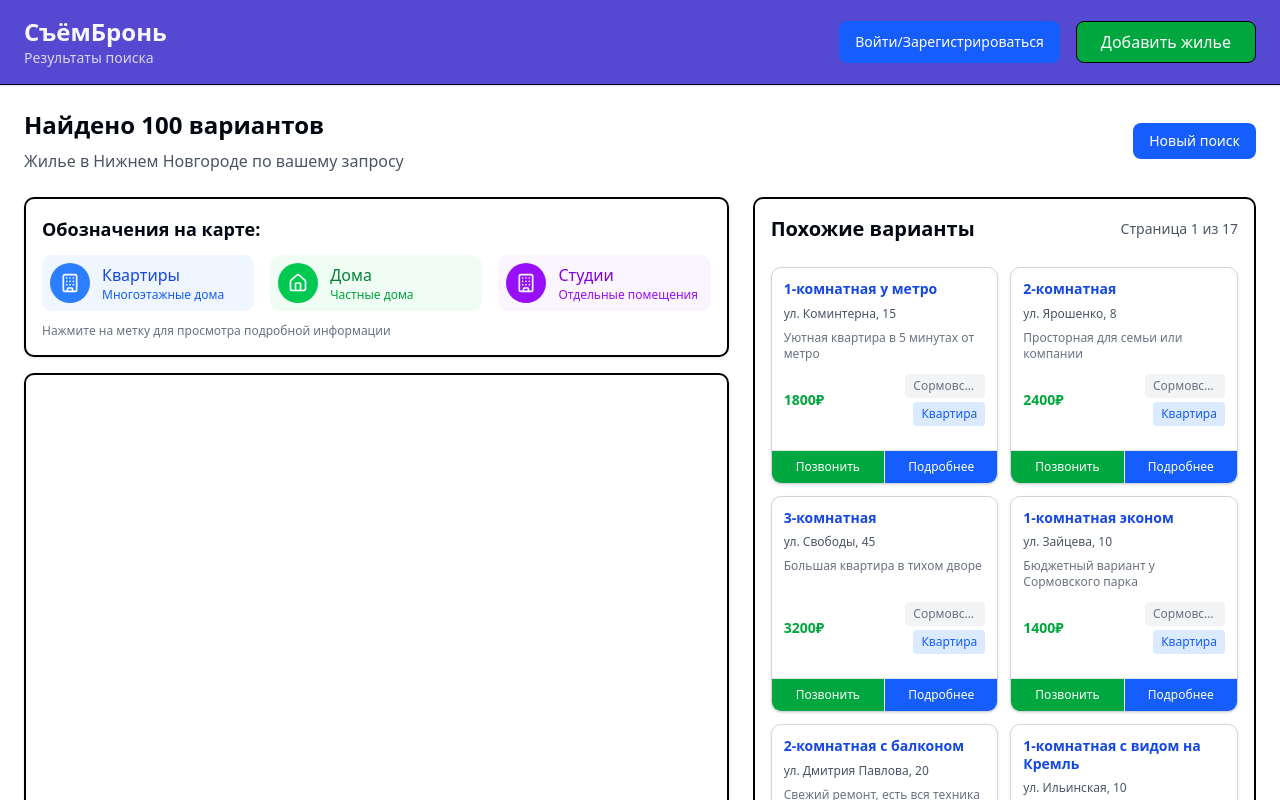
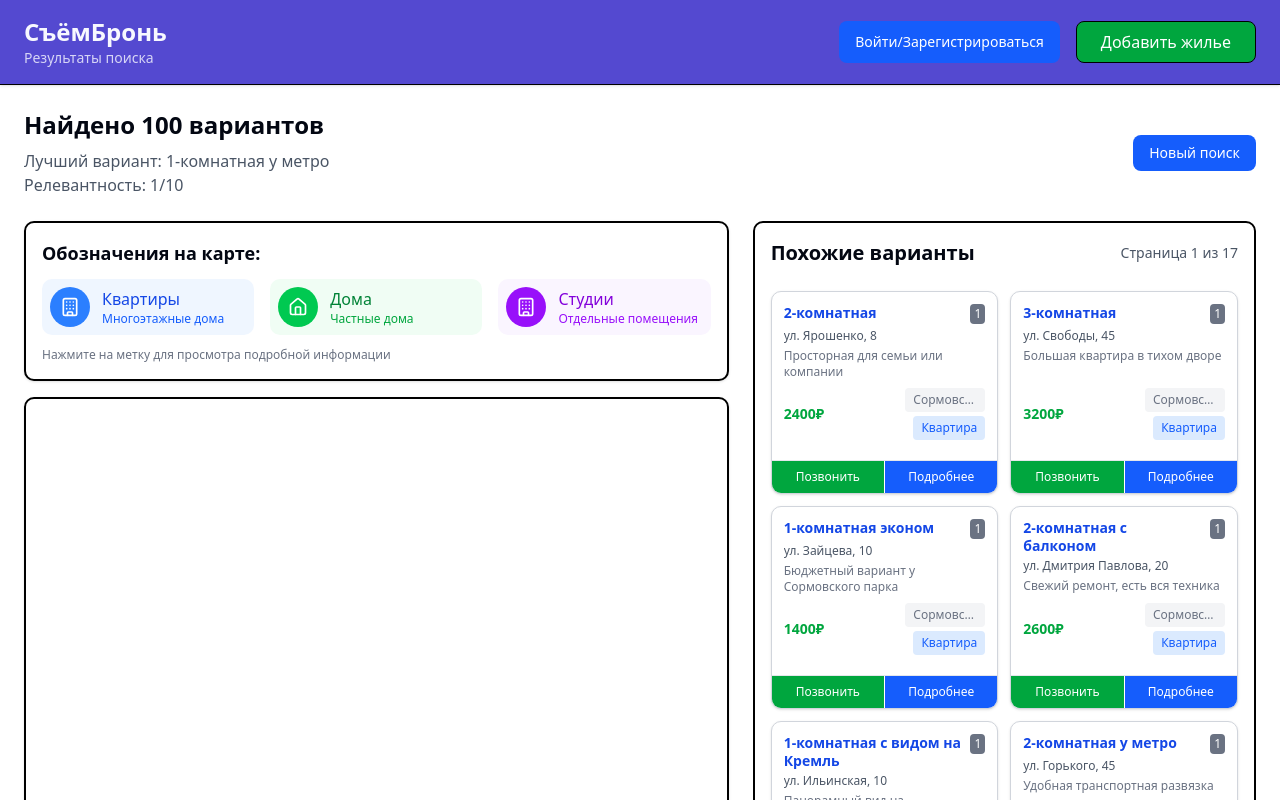
Before and after one commit to artengo10/apartment-rental, a Next.js app: page /results in a window 1280 px wide. Shown: the top 800 px of the page. Built offline with nearby package versions, Linux system fonts and the light colour scheme.

Commit message:
умный поиск система баллов

```diff
--- a/app/results/page.tsx
+++ b/app/results/page.tsx
@@ -1,10 +1,40 @@
 // app/results/page.tsx
+'use client';
+import { useEffect, useState } from 'react';
 import MapComponent from '@/components/MapComponent';
 import ApartmentList from '@/components/ApartmentList';
 import Link from 'next/link';
 import { apartments } from '@/types/apartment';
+import { sortApartmentsByRelevance } from '@/lib/scoring-algorithm';
+import { getSearchCriteria } from '@/lib/search-utils';
+import { ScoredApartment, SearchCriteria } from '@/types/scoring';
 
 export default function ResultsPage() {
+    const [scoredApartments, setScoredApartments] = useState<ScoredApartment[]>([]);
+    const [searchCriteria, setSearchCriteria] = useState<SearchCriteria | null>(null);
+
+    useEffect(() => {
+        const criteria = getSearchCriteria();
+        setSearchCriteria(criteria);
+
+        if (criteria) {
+            const sorted = sortApartmentsByRelevance(apartments, criteria);
+            setScoredApartments(sorted);
+        } else {
+            // Если нет критериев, показываем ВСЕ варианты как есть
+            setScoredApartments(apartments.map(apt => ({
+                ...apt,
+                relevanceScore: 1, // Устанавливаем 1 балл чтобы показать
+                isPromoted: false
+            })));
+        }
+    }, []);
+
+    // Фильтруем только варианты с баллами > 0
+    const relevantApartments = scoredApartments.filter(apt => apt.relevanceScore > 0);
+    const bestApartment = relevantApartments[0];
+    const similarApartments = relevantApartments.slice(1);
+
     return (
         <div className="min-h-screen flex flex-col bg-background">
             <header className="bg-primary text-primary-foreground px-4 py-3 sm:px-6 sm:py-4 shadow-sm border-b border-black">
@@ -17,7 +47,6 @@ export default function ResultsPage() {
                     </Link>
 
                     <nav className="flex gap-4">
-                        {/* Добавлена кнопка Войти/Зарегистрироваться */}
                         <button className="bg-blue-600 hover:bg-blue-700 text-white px-4 py-2 rounded-md font-medium transition-colors text-sm">
                             Войти/Зарегистрироваться
                         </button>
@@ -31,11 +60,19 @@ export default function ResultsPage() {
             <main className="flex-1 container mx-auto px-3 sm:px-6 py-6 flex flex-col">
                 <div className="mb-6 flex justify-between items-center">
                     <div>
-                        <h2 className="text-2xl font-bold mb-2">Найдено {apartments.length} вариантов</h2>
-                        <p className="text-gray-600">Жилье в Нижнем Новгороде по вашему запросу</p>
+                        <h2 className="text-2xl font-bold mb-2">
+                            {bestApartment ? `Найдено ${relevantApartments.length} вариантов` : 'Найдено 0 вариантов'}
+                        </h2>
+                        <p className="text-gray-600">
+                            {bestApartment ? `Лучший вариант: ${bestApartment.title}` : 'Жилье в Нижнем Новгороде по вашему запросу'}
+                        </p>
+                        {bestApartment && (
+                            <p className="text-gray-600">
+                                Релевантность: {bestApartment.relevanceScore}/10
+                            </p>
+                        )}
                     </div>
 
-                    {/* Кнопка Новый поиск перемещена сюда */}
                     <Link
                         href="/"
                         className="bg-blue-600 hover:bg-blue-700 text-white px-4 py-2 rounded-md font-medium transition-colors text-sm h-fit"
@@ -44,16 +81,15 @@ export default function ResultsPage() {
                     </Link>
                 </div>
 
-                {/* Основной контент - занимает всё оставшееся пространство */}
                 <div className="flex flex-col xl:flex-row gap-6 flex-grow min-h-0">
-                    {/* Карта - 70% ширины */}
+                    {/* Карта - передаем ТОЛЬКО релевантные варианты */}
                     <div className="w-full xl:w-7/12 h-full">
-                        <MapComponent apartments={apartments} />
+                        <MapComponent apartments={relevantApartments} />
                     </div>
 
-                    {/* Список похожих вариантов - 30% ширины и занимает всю высоту */}
+                    {/* Список похожих вариантов - передаем ТОЛЬКО релевантные варианты */}
                     <div className="w-full xl:w-5/12 h-full">
-                        <ApartmentList apartments={apartments} />
+                        <ApartmentList apartments={similarApartments} />
                     </div>
                 </div>
             </main>
--- a/components/ApartmentList.tsx
+++ b/components/ApartmentList.tsx
@@ -1,11 +1,10 @@
-// components/ApartmentList.tsx
 'use client';
-import { Apartment } from '../types/apartment';
+import { ScoredApartment } from '@/types/scoring';
 import { useState, useEffect } from 'react';
 import { useRouter } from 'next/navigation';
 
 interface ApartmentListProps {
-    apartments: Apartment[];
+    apartments: ScoredApartment[];
 }
 
 const ApartmentList = ({ apartments }: ApartmentListProps) => {
@@ -21,9 +20,9 @@ const ApartmentList = ({ apartments }: ApartmentListProps) => {
             setIsMobile(mobile);
 
             if (mobile) {
-                setItemsPerPage(4); // Мобильные: 2 ряда по 2 карточки = 4
+                setItemsPerPage(4);
             } else {
-                setItemsPerPage(6); // ПК: 3 ряда по 2 колонки = 6
+                setItemsPerPage(6);
             }
         };
 
@@ -32,6 +31,24 @@ const ApartmentList = ({ apartments }: ApartmentListProps) => {
 
         return () => window.removeEventListener('resize', updateLayout);
     }, []);
+
+    // ВСЕ ХУКИ ДОЛЖНЫ БЫТЬ ВЫЗВАНЫ ДО ЛЮБЫХ УСЛОВИЙ
+
+    // Теперь можно проверять условия для рендеринга
+    if (apartments.length === 0) {
+        return (
+            <div className="border-2 border-black rounded-lg p-3 sm:p-4 bg-white h-full flex flex-col">
+                <div className="flex justify-between items-center mb-4 sm:mb-6 flex-shrink-0">
+                    <h3 className="text-lg sm:text-xl font-bold">Похожие варианты</h3>
+                </div>
+                <div className="flex-grow flex items-center justify-center">
+                    <p className="text-gray-500 text-center">
+                        Нет похожих вариантов, соответствующих вашему запросу
+                    </p>
+                </div>
+            </div>
+        );
+    }
 
     // Вычисляем индексы для текущей страницы
     const indexOfLastItem = currentPage * itemsPerPage;
@@ -54,13 +71,13 @@ const ApartmentList = ({ apartments }: ApartmentListProps) => {
         }
     };
 
-    const handleCall = (apartment: Apartment, e: React.MouseEvent) => {
+    const handleCall = (apartment: ScoredApartment, e: React.MouseEvent) => {
         e.preventDefault();
         e.stopPropagation();
         alert(`Позвонить по номеру: +7 (999) 123-45-67\nКвартира: ${apartment.title}`);
     };
 
-    const handleDetails = (apartment: Apartment, e: React.MouseEvent) => {
+    const handleDetails = (apartment: ScoredApartment, e: React.MouseEvent) => {
         e.preventDefault();
         e.stopPropagation();
         router.push(`/apartment/${apartment.id}`);
@@ -80,9 +97,8 @@ const ApartmentList = ({ apartments }: ApartmentListProps) => {
                 </span>
             </div>
 
-            {/* СЕТКА КАРТОЧЕК - ОСНОВНОЕ ИЗМЕНЕНИЕ */}
+            {/* СЕТКА КАРТОЧЕК */}
             <div className="flex-grow mb-4 sm:mb-6 min-h-0">
-                {/* ИЗМЕНЕНИЕ: на всех устройствах 2 колонки */}
                 <div className="grid grid-cols-2 gap-2 sm:gap-3 h-full">
                     {currentApartments.map((apartment) => (
                         <div
@@ -91,23 +107,43 @@ const ApartmentList = ({ apartments }: ApartmentListProps) => {
                             onClick={() => handleCardClick(apartment.id)}
                         >
                             <div className="p-2 sm:p-3 flex-1 min-h-0 flex flex-col">
-                                <h4 className="font-semibold text-blue-700 text-sm mb-1 sm:mb-2 leading-tight line-clamp-2 flex-shrink-0">{apartment.title}</h4>
-                                <p className="text-xs text-gray-600 mb-1 sm:mb-2 truncate flex-shrink-0" title={apartment.address}>{apartment.address}</p>
-                                <p className="text-xs text-gray-500 mb-2 sm:mb-3 line-clamp-2 flex-grow">{apartment.description}</p>
-                                <div className="flex items-center justify-between mb-2 sm:mb-3 flex-shrink-0">
+                                <div className="flex justify-between items-start mb-1">
+                                    <h4 className="font-semibold text-blue-700 text-sm leading-tight line-clamp-2 flex-1">
+                                        {apartment.title}
+                                    </h4>
+                                    <div className="flex items-center gap-1 ml-2">
+                                        {apartment.isPromoted && (
+                                            <span className="text-yellow-500 text-xs">★</span>
+                                        )}
+                                        <span className={`px-1 py-0.5 rounded text-xs ${apartment.relevanceScore >= 7 ? 'bg-green-500 text-white' :
+                                                apartment.relevanceScore >= 4 ? 'bg-yellow-500 text-white' :
+                                                    'bg-gray-500 text-white'
+                                            }`}>
+                                            {apartment.relevanceScore}
+                                        </span>
+                                    </div>
+                                </div>
+
+                                <p className="text-xs text-gray-600 mb-1 truncate" title={apartment.address}>
+                                    {apartment.address}
+                                </p>
+                                <p className="text-xs text-gray-500 mb-2 line-clamp-2 flex-grow">
+                                    {apartment.description}
+                                </p>
+                                <div className="flex items-center justify-between mb-2 flex-shrink-0">
                                     <span className="font-bold text-green-600 text-sm">{apartment.price}</span>
                                     <div className="flex flex-col items-end gap-1">
                                         <span className="text-xs text-gray-500 bg-gray-100 px-2 py-1 rounded truncate max-w-[80px]">
                                             {apartment.district}
                                         </span>
                                         <span className="text-xs text-blue-600 bg-blue-100 px-2 py-1 rounded">
-                                            {apartment.type === 'apartment' ? 'Квартира' : apartment.type === 'house' ? 'Дом' : 'Студия'}
+                                            {apartment.type === 'apartment' ? 'Квартира' :
+                                                apartment.type === 'house' ? 'Дом' : 'Студия'}
                                         </span>
                                     </div>
                                 </div>
                             </div>
 
-                            {/* Кнопки */}
                             <div className="flex border-t border-gray-200 flex-shrink-0" onClick={(e) => e.stopPropagation()}>
                                 <button
                                     onClick={(e) => handleCall(apartment, e)}
--- a/components/SmartSearch.tsx
+++ b/components/SmartSearch.tsx
@@ -75,6 +75,9 @@ const SmartSearch = () => {
 
     const handleSearch = () => {
         console.log('Search data:', searchData);
+
+        // Сохраняем критерии для страницы результатов
+        sessionStorage.setItem('searchCriteria', JSON.stringify(searchData));
         router.push('/results');
     };
 
--- /dev/null
+++ b/lib/scoring-algorithm.ts
@@ -0,0 +1,88 @@
+import { Apartment } from "@/types/apartment";
+import { SearchCriteria, ScoredApartment } from "@/types/scoring";
+
+export const calculateRelevanceScore = (
+  apartment: Apartment,
+  criteria: SearchCriteria
+): ScoredApartment => {
+  let score = 0;
+
+  // 1. ЖЕСТКИЙ КРИТЕРИЙ: тип жилья (4 балла)
+  if (
+    criteria.propertyType === "all" ||
+    apartment.type === criteria.propertyType
+  ) {
+    score += 4;
+  } else {
+    // Если тип не совпадает - сразу 0 баллов
+    return { ...apartment, relevanceScore: 0 };
+  }
+
+  // 2. КРИТЕРИЙ: комнатность/этажность (3 балла)
+  if (apartment.type === "house" && criteria.houseFloors) {
+    const desiredFloors = parseInt(criteria.houseFloors);
+    const actualFloors = apartment.floor || 1;
+
+    if (actualFloors === desiredFloors) {
+      score += 3;
+    } else if (Math.abs(actualFloors - desiredFloors) === 1) {
+      score += 1;
+    }
+  } else if (
+    (apartment.type === "apartment" || apartment.type === "studio") &&
+    criteria.roomCount &&
+    criteria.roomCount !== "any"
+  ) {
+    const desiredRooms =
+      criteria.roomCount === "4+" ? 4 : parseInt(criteria.roomCount);
+    const actualRooms = apartment.rooms || 1;
+
+    if (actualRooms === desiredRooms) {
+      score += 3;
+    }
+  }
+
+  // 3. Площадь (2 балла)
+  if (criteria.houseArea && apartment.area) {
+    const desiredArea = parseInt(criteria.houseArea);
+    const areaDiff = Math.abs(apartment.area - desiredArea) / desiredArea;
+
+    if (areaDiff <= 0.1) {
+      score += 2;
+    } else if (areaDiff <= 0.2) {
+      score += 1;
+    }
+  }
+
+  // 4. Удобства (1 балл)
+  if (criteria.amenities.length > 0 && apartment.amenities) {
+    const matchedAmenities = criteria.amenities.filter((amenity) =>
+      apartment.amenities!.includes(amenity)
+    ).length;
+
+    const amenityRatio = matchedAmenities / criteria.amenities.length;
+    score += amenityRatio;
+  }
+
+  return {
+    ...apartment,
+    relevanceScore: Math.min(10, score),
+    isPromoted: Math.random() > 0.8,
+  };
+};
+
+export const sortApartmentsByRelevance = (
+  apartments: Apartment[],
+  criteria: SearchCriteria
+): ScoredApartment[] => {
+  const scored = apartments
+    .map((apartment) => calculateRelevanceScore(apartment, criteria))
+    .filter((apartment) => apartment.relevanceScore > 0) // ФИЛЬТРУЕМ ТОЛЬКО С БАЛЛАМИ > 0
+    .sort((a, b) => {
+      if (a.isPromoted && !b.isPromoted) return -1;
+      if (!a.isPromoted && b.isPromoted) return 1;
+      return b.relevanceScore - a.relevanceScore;
+    });
+
+  return scored;
+};
--- /dev/null
+++ b/lib/search-utils.ts
@@ -0,0 +1,12 @@
+import { SearchCriteria } from "@/types/scoring";
+
+export const getSearchCriteria = (): SearchCriteria | null => {
+  if (typeof window === "undefined") return null;
+
+  try {
+    const criteria = sessionStorage.getItem("searchCriteria");
+    return criteria ? JSON.parse(criteria) : null;
+  } catch {
+    return null;
+  }
+};
--- /dev/null
+++ b/types/scoring.ts
@@ -0,0 +1,19 @@
+import { Apartment } from "./apartment";
+
+export interface SearchCriteria {
+  propertyType: "apartment" | "house" | "studio" | "all";
+  houseFloors?: string;
+  parkingSpaces?: string;
+  houseArea?: string;
+  hasGarden?: boolean;
+  hasGarage?: boolean;
+  hasSauna?: boolean;
+  roomCount?: string;
+  priceRange: { min: string; max: string };
+  amenities: string[];
+}
+
+export interface ScoredApartment extends Apartment {
+  relevanceScore: number;
+  isPromoted?: boolean;
+}
```
